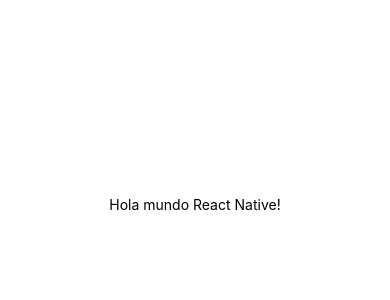
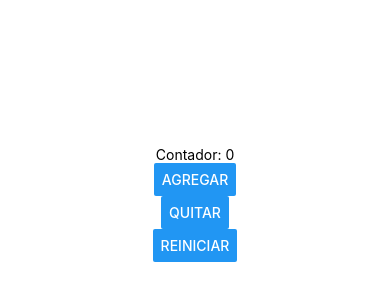
Before and after one commit to Rodrigo-Abed-Cruz-Diaz/PAM211, a React Native app in the folder Intro/: screen / in a window 390 px wide. Shown: the part 218-518 px from the top of the page. Built offline with nearby package versions, Linux system fonts and the light colour scheme.

Commit message:
Practica 5
Desarrolle ejercicio para practicar temas de componentes, props y state.

```diff
--- a/Intro/App.js
+++ b/Intro/App.js
@@ -1,15 +1,33 @@
+
+//1. Imports: Zona de importaciones
 import { StatusBar } from 'expo-status-bar';
-import { StyleSheet, Text, View } from 'react-native';
+import { StyleSheet, Text, View, Button } from 'react-native';
+import React, { useState } from 'react';
 
+
+
+//2. Main: Zona de componentes
 export default function App() {
+
+    const [contador, setContador] = useState(0);
+
   return (
+
     <View style={styles.container}>
-      <Text>Hola mundo React Native!</Text>
+
+      <Text> Contador: {contador} </Text>
+      <Button title='Agregar' onPress={()=>setContador(contador+1)}/>
+      <Button title='Quitar' onPress={()=>setContador(contador-1)}/>
+      <Button title='Reiniciar' onPress={()=>setContador(0)}/>
       <StatusBar style="auto" />
+
     </View>
+
+
   );
 }
 
+//3. Estilos: Zona de estetica para componentes
 const styles = StyleSheet.create({
   container: {
     flex: 1,
```
